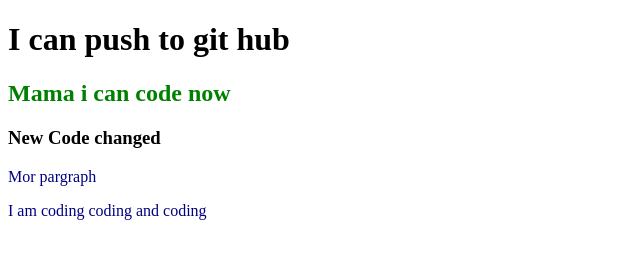
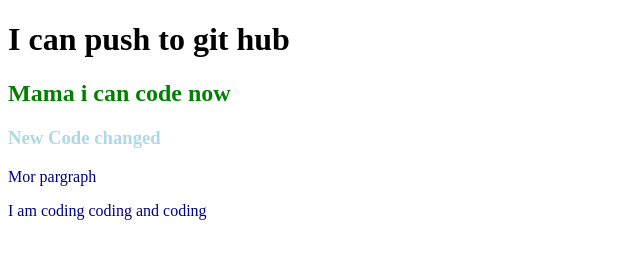
Before and after one commit to rimonhossain12/my-second-repo, a plain HTML site: page index.html in a window 1280 px wide. Shown: the whole page, without its empty margins (0-640 px from the left). Drawn offline with Linux system fonts and the light colour scheme.

Commit message:
color change

```diff
--- a/style.css
+++ b/style.css
@@ -4,3 +4,6 @@ p{
 h2{
     color:green;
 }
+h3{
+    color:lightblue;
+}
```
